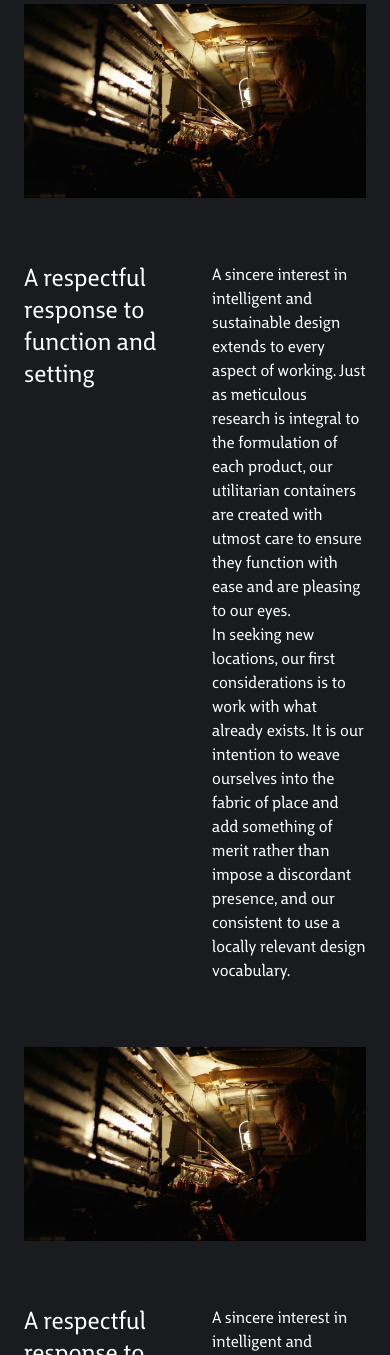
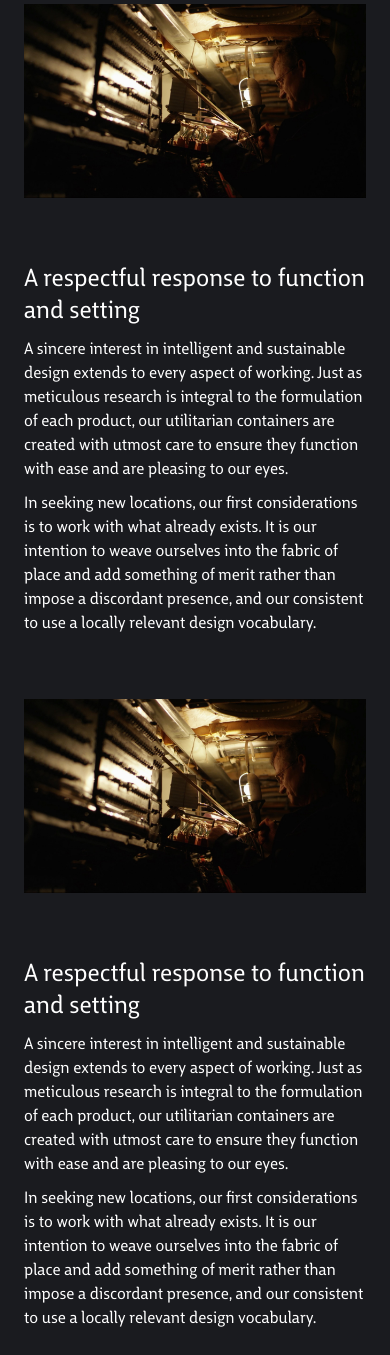
Before and after one commit to Mikhail11/Tasma, a PHP site: page /openwork.html in a window 390 px wide; the page is wider, and only the part inside the window is pictured. Shown: the part 257-1612 px from the top of that part. Run offline with PHP 8.4, Linux system fonts and the light colour scheme.

Commit message:
Доработки

```diff
--- a/assets/css/controls.css
+++ b/assets/css/controls.css
@@ -471,9 +471,21 @@ a:-webkit-any-link:not(.btn):hover {
         padding:0;
     }
 
+    .mbl_marged {
+        margin-top: 10px;
+    }
 
     .inpt_mbl {
         margin:0 0 42px 0;
+    }
+
+    .slide-page__content__header {
+        font-size: 32px;
+        line-height: 40px;
+    }
+
+    .slide-page__content {
+        width: 80%;
     }
 
 }
--- a/assets/css/styles.css
+++ b/assets/css/styles.css
@@ -1331,11 +1331,6 @@ footer {
 
 @media all and (min-width: 320px) {
 
-    .slide-page__content__header {
-        font-size: 32px !important;
-        line-height: 40px !important;
-    }
-
     .slide-page__content__header--main {
         font-size: 30px;
         line-height: 34px;
@@ -1347,9 +1342,6 @@ footer {
         width: 220px;
 
         transform: none;
-    }
-    .slide-page__content {
-        width:80%;
     }
 }
 
--- a/breef.html
+++ b/breef.html
@@ -24,8 +24,8 @@
 <div class="sidemenu" style="-webkit-overflow-scrolling: touch;">
     <ul class="sidemenu__content">
         <li class="sidemenu__content__item" id="mn"><a id="goto-main" href="index.html#main" data-i18n="sidemenu.links.main">Главная</a></li>
+        <li class="sidemenu__content__item"><a href="clients.html" data-i18n="sidemenu.links.about">О нас</a></li>
         <li class="sidemenu__content__item"><a href="portfolio.html" data-i18n="sidemenu.links.portfolio">Портфолио</a></li>
-        <li class="sidemenu__content__item"><a href="clients.html" data-i18n="sidemenu.links.about">О нас</a></li>
         <li class="sidemenu__content__item" id="cts"><a id="goto-contacts" href="index.html#contacts"  data-i18n="sidemenu.links.contacts">Контакты</a></li>
     </ul>
 
--- a/clients.html
+++ b/clients.html
@@ -23,8 +23,8 @@
 <div class="sidemenu" style="-webkit-overflow-scrolling: touch;">
     <ul class="sidemenu__content">
         <li class="sidemenu__content__item" id="mn"><a id="goto-main" href="index.html#main" data-i18n="sidemenu.links.main">Главная</a></li>
+        <li class="sidemenu__content__item"><a href="clients.html" data-i18n="sidemenu.links.about">О нас</a></li>
         <li class="sidemenu__content__item"><a href="portfolio.html" data-i18n="sidemenu.links.portfolio">Портфолио</a></li>
-        <li class="sidemenu__content__item"><a href="clients.html" data-i18n="sidemenu.links.about">О нас</a></li>
         <li class="sidemenu__content__item" id="cts"><a id="goto-contacts" href="index.html#contacts"  data-i18n="sidemenu.links.contacts">Контакты</a></li>
     </ul>
 
@@ -39,7 +39,7 @@
 
 <div class="container container_row container_mbl_col">
     <div class="container container__item-content container__elem_40 container_not-margin container__elem_s_100 clients_content container_clear">
-        <div class="container__item container__items_downed container">
+        <div class="container__item-content container">
             <h4 class="header header_h4 header_white">Мы медиа - студия "Тасма"</h4>
         </div>
         <div class="container__item container container__elem_s_100">
--- a/openwork.html
+++ b/openwork.html
@@ -24,8 +24,8 @@
 <div class="sidemenu" style="-webkit-overflow-scrolling: touch;">
     <ul class="sidemenu__content">
         <li class="sidemenu__content__item" id="mn"><a id="goto-main" href="index.html#main" data-i18n="sidemenu.links.main">Главная</a></li>
+        <li class="sidemenu__content__item"><a href="clients.html" data-i18n="sidemenu.links.about">О нас</a></li>
         <li class="sidemenu__content__item"><a href="portfolio.html" data-i18n="sidemenu.links.portfolio">Портфолио</a></li>
-        <li class="sidemenu__content__item"><a href="clients.html" data-i18n="sidemenu.links.about">О нас</a></li>
         <li class="sidemenu__content__item" id="cts"><a id="goto-contacts" href="index.html#contacts"  data-i18n="sidemenu.links.contacts">Контакты</a></li>
     </ul>
 
@@ -49,17 +49,17 @@
         <div class="container__item-content container_block">
             <img class="container__elem_100" src="assets/images/portfolio/Engineering.jpg"/>
         </div>
-        <div class="container__item container__items_downed container container_row">
-            <span class="container__elem_50 header header_h3 header_white container__item_align-top">
+        <div class="container__item container__items_downed container container_row container_mbl_col">
+            <span class="container__elem_50 container__elem_s_100 header header_h3 header_white container__item_align-top">
                 A respectful response to function and setting
             </span>
-            <div class="container__elem_50 container container__item-content container_not-margin">
-                <span class="header header_p header_white">
+            <div class="container__elem_50 container__elem_s_100 container container__item-content container_not-margin">
+                <span class="header header_p header_white mbl_marged">
                     A sincere interest in intelligent and sustainable design extends to every aspect of working.
                                         Just as meticulous research is integral to the formulation of each product, our utilitarian containers are created with utmost care to
                                         ensure they function with ease and are pleasing to our eyes.
                 </span>
-                <span class="header header_p header_white">
+                <span class="header header_p header_white mbl_marged">
                     In seeking new locations, our first considerations is to work with what already exists.
                                         It is our intention to weave ourselves into the fabric of place and add something of merit rather than impose a discordant presence,
                                         and our consistent to use a locally relevant design vocabulary.
@@ -72,17 +72,17 @@
         <div class="container__item-content container_block">
             <img class="container__elem_100" src="assets/images/portfolio/Engineering.jpg"/>
         </div>
-        <div class="container__item container__items_downed container container_row">
-            <span class="container__elem_50 header header_h3 header_white container__item_align-top">
+        <div class="container__item container__items_downed container container_row container_mbl_col">
+            <span class="container__elem_50 container__elem_s_100 header header_h3 header_white container__item_align-top">
                 A respectful response to function and setting
             </span>
-            <div class="container__elem_50 container container__item-content container_not-margin">
-                <span class="header header_p header_white">
+            <div class="container__elem_50 container__elem_s_100 container container__item-content container_not-margin">
+                <span class="header header_p header_white mbl_marged">
                     A sincere interest in intelligent and sustainable design extends to every aspect of working.
                                         Just as meticulous research is integral to the formulation of each product, our utilitarian containers are created with utmost care to
                                         ensure they function with ease and are pleasing to our eyes.
                 </span>
-                <span class="header header_p header_white">
+                <span class="header header_p header_white mbl_marged">
                     In seeking new locations, our first considerations is to work with what already exists.
                                         It is our intention to weave ourselves into the fabric of place and add something of merit rather than impose a discordant presence,
                                         and our consistent to use a locally relevant design vocabulary.
```
Also changed, not shown: index.html (+7 -7 lines), portfolio.html (+9 -9 lines).
